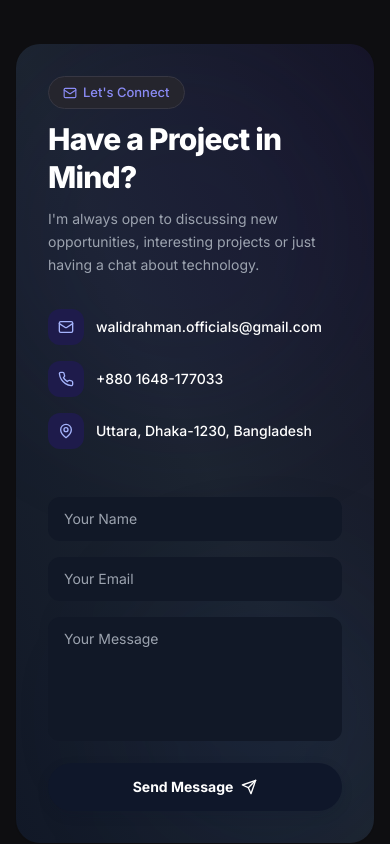
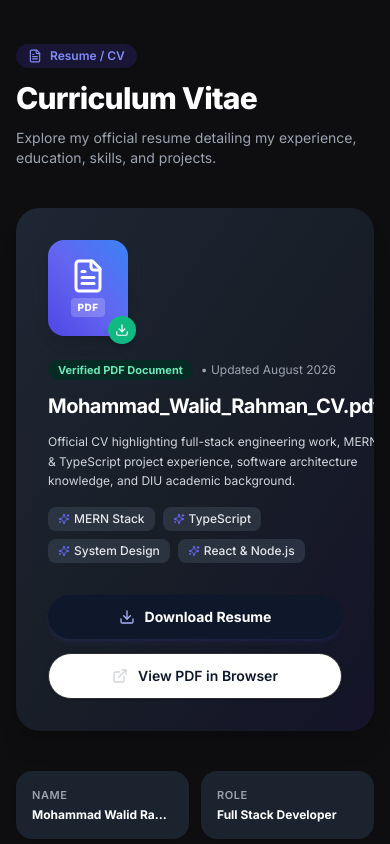
Before and after one commit to 10bitsofwalid/Mohammad-Walid-Rahman, a React (Vite) app in the folder frontend/: page / in a window 390 px wide. Shown: the part 10960-11804 px from the top of the page. Built offline with nearby package versions, Linux system fonts and the light colour scheme; no server answers.

Commit message:
added resume section

```diff
--- a/frontend/src/App.tsx
+++ b/frontend/src/App.tsx
@@ -16,6 +16,9 @@ import { ShieldCheck } from 'lucide-react';
 // Dynamic lazy imports for non-critical sections & admin suite
 const BeyondCodeSection = lazy(() =>
   import('./components/sections/BeyondCodeSection').then((m) => ({ default: m.BeyondCodeSection }))
+);
+const ResumeSection = lazy(() =>
+  import('./components/sections/ResumeSection').then((m) => ({ default: m.ResumeSection }))
 );
 const ContactSection = lazy(() =>
   import('./components/sections/ContactSection').then((m) => ({ default: m.ContactSection }))
@@ -77,6 +80,10 @@ export const App: React.FC = () => {
       </Suspense>
 
       <Suspense fallback={<SectionFallback />}>
+        <ResumeSection />
+      </Suspense>
+
+      <Suspense fallback={<SectionFallback />}>
         <ContactSection />
       </Suspense>
 
--- a/frontend/src/assets/index.ts
+++ b/frontend/src/assets/index.ts
@@ -5,6 +5,7 @@ import chatapp from './chatapp.png';
 import budgettracker from './budgettracker.png';
 import certificate1 from './certificate1.png';
 import certificate2 from './certificate2.png';
+import resumePdf from './Mohammad_Walid_Rahman_CV.pdf';
 
 export const ASSETS = {
   logo: '/favicon.svg',
@@ -15,4 +16,5 @@ export const ASSETS = {
   budgettracker,
   certificate1,
   certificate2,
+  resumePdf,
 } as const;
--- a/frontend/src/components/sections/HeroSection.tsx
+++ b/frontend/src/components/sections/HeroSection.tsx
@@ -59,7 +59,14 @@ export const HeroSection: React.FC = () => {
               <ArrowRight className="w-4 h-4" />
             </a>
 
-            <a href="#contact" className="light-pill-btn hover:no-underline">
+            <a
+              href={ASSETS.resumePdf}
+              download="Mohammad_Walid_Rahman_CV.pdf"
+              target="_blank"
+              rel="noopener noreferrer"
+              className="light-pill-btn hover:no-underline"
+              aria-label="Download Resume PDF"
+            >
               <span>Download Resume</span>
               <Download className="w-4 h-4 text-gray-500 dark:text-gray-400" />
             </a>
--- /dev/null
+++ b/frontend/src/components/sections/ResumeSection.tsx
@@ -0,0 +1,131 @@
+import React from 'react';
+import { PORTFOLIO_DATA } from '../../constants';
+import { FileText, Download, ExternalLink, Sparkles } from 'lucide-react';
+
+export const ResumeSection: React.FC = () => {
+  const { resume } = PORTFOLIO_DATA;
+
+  return (
+    <section
+      id="resume"
+      aria-labelledby="resume-heading"
+      className="py-20 px-4 sm:px-6 lg:px-8 max-w-7xl mx-auto"
+    >
+      {/* Header Badge & Title */}
+      <div className="flex flex-col items-start space-y-3 mb-10">
+        <div className="inline-flex items-center gap-2 px-3 py-1 rounded-full text-xs font-semibold bg-indigo-50 dark:bg-indigo-950/60 text-indigo-600 dark:text-indigo-400 border border-indigo-200 dark:border-indigo-800/60 shadow-xs">
+          <FileText className="w-3.5 h-3.5" aria-hidden="true" />
+          <span>{resume.badge}</span>
+        </div>
+
+        <h2
+          id="resume-heading"
+          className="text-3xl sm:text-4xl font-extrabold text-[#0F172A] dark:text-white tracking-tight"
+        >
+          {resume.title}
+        </h2>
+        <p className="text-sm sm:text-base text-gray-500 dark:text-gray-400 max-w-2xl">
+          {resume.subtitle}
+        </p>
+      </div>
+
+      {/* Main Download Card */}
+      <div className="relative bg-gradient-to-br from-indigo-50/80 via-white to-blue-50/60 dark:from-gray-800/90 dark:via-gray-800/60 dark:to-indigo-950/40 border border-gray-200/80 dark:border-gray-700/80 rounded-3xl p-8 sm:p-10 shadow-xl overflow-hidden mb-10 group">
+        {/* Soft Ambient Glow in Background */}
+        <div className="absolute top-0 right-0 w-80 h-80 bg-indigo-500/10 dark:bg-indigo-500/15 rounded-full blur-3xl pointer-events-none -z-10" />
+        <div className="absolute bottom-0 left-10 w-60 h-60 bg-blue-500/10 dark:bg-blue-500/10 rounded-full blur-2xl pointer-events-none -z-10" />
+
+        <div className="flex flex-col lg:flex-row lg:items-center justify-between gap-8">
+          {/* Left Side: Document Meta & Summary */}
+          <div className="flex flex-col sm:flex-row items-start gap-6">
+            {/* PDF File Icon Graphic */}
+            <div className="relative shrink-0">
+              <div className="w-20 h-24 rounded-2xl bg-gradient-to-tr from-indigo-600 via-indigo-500 to-blue-500 text-white flex flex-col items-center justify-center shadow-lg group-hover:scale-105 transition-transform duration-300">
+                <FileText className="w-9 h-9" />
+                <span className="text-[10px] font-extrabold tracking-wider mt-1 px-1.5 py-0.5 rounded bg-white/20 uppercase">
+                  PDF
+                </span>
+              </div>
+              <div className="absolute -bottom-2 -right-2 w-7 h-7 rounded-full bg-emerald-500 text-white flex items-center justify-center shadow-md border-2 border-white dark:border-gray-800">
+                <Download className="w-3.5 h-3.5" />
+              </div>
+            </div>
+
+            {/* Document Details */}
+            <div className="space-y-3 max-w-xl text-left">
+              <div className="flex flex-wrap items-center gap-2">
+                <span className="px-2.5 py-0.5 rounded-full text-[11px] font-bold bg-emerald-100 dark:bg-emerald-950/80 text-emerald-700 dark:text-emerald-300 border border-emerald-200 dark:border-emerald-800/80">
+                  Verified PDF Document
+                </span>
+                <span className="text-xs text-gray-400 dark:text-gray-400">
+                  • Updated {resume.lastUpdated}
+                </span>
+              </div>
+
+              <h3 className="text-xl sm:text-2xl font-bold text-[#0F172A] dark:text-white tracking-tight">
+                {resume.fileName}
+              </h3>
+
+              <p className="text-xs sm:text-sm text-gray-600 dark:text-gray-300 leading-relaxed">
+                Official CV highlighting full-stack engineering work, MERN & TypeScript project experience, software architecture knowledge, and DIU academic background.
+              </p>
+
+              <div className="flex flex-wrap gap-2 pt-1">
+                {['MERN Stack', 'TypeScript', 'System Design', 'React & Node.js'].map((tag, idx) => (
+                  <span
+                    key={idx}
+                    className="inline-flex items-center gap-1 px-2.5 py-1 rounded-lg text-xs font-medium bg-white/80 dark:bg-gray-700/60 text-gray-700 dark:text-gray-200 border border-gray-200 dark:border-gray-600"
+                  >
+                    <Sparkles className="w-3 h-3 text-indigo-500" />
+                    <span>{tag}</span>
+                  </span>
+                ))}
+              </div>
+            </div>
+          </div>
+
+          {/* Right Side: Action Buttons */}
+          <div className="flex flex-col sm:flex-row lg:flex-col gap-3.5 shrink-0 justify-center">
+            <a
+              href={resume.fileUrl}
+              download={resume.fileName}
+              className="dark-pill-btn text-sm px-6 py-3 hover:no-underline inline-flex items-center justify-center gap-2.5 shadow-md hover:shadow-indigo-500/2 shadow-indigo-500/10 group/btn"
+              aria-label="Download Resume PDF"
+            >
+              <Download className="w-4 h-4 text-indigo-300 group-hover/btn:translate-y-0.5 transition-transform" />
+              <span className="font-bold">Download Resume</span>
+            </a>
+
+            <a
+              href={resume.fileUrl}
+              target="_blank"
+              rel="noopener noreferrer"
+              className="light-pill-btn text-sm px-6 py-3 hover:no-underline inline-flex items-center justify-center gap-2.5"
+              aria-label="View Resume PDF in Browser"
+            >
+              <ExternalLink className="w-4 h-4 text-gray-600 dark:text-gray-300" />
+              <span>View PDF in Browser</span>
+            </a>
+          </div>
+        </div>
+      </div>
+
+      {/* Highlights Summary Grid */}
+      <div className="grid grid-cols-2 sm:grid-cols-3 lg:grid-cols-5 gap-3">
+        {resume.highlights.map((item, idx) => (
+          <div
+            key={idx}
+            className="bg-white dark:bg-gray-800/80 border border-gray-100 dark:border-gray-700/80 rounded-2xl p-4 text-left shadow-xs hover:border-indigo-200 dark:hover:border-indigo-800 transition-colors"
+          >
+            <div className="text-[11px] font-semibold text-gray-400 dark:text-gray-400 uppercase tracking-wider">
+              {item.label}
+            </div>
+            <div className="text-xs sm:text-sm font-bold text-[#0F172A] dark:text-white mt-1 truncate">
+              {item.value}
+            </div>
+          </div>
+        ))}
+      </div>
+    </section>
+  );
+};
--- a/frontend/src/components/sections/index.ts
+++ b/frontend/src/components/sections/index.ts
@@ -6,4 +6,5 @@ export * from './ExperienceSection';
 export * from './GitHubSection';
 export * from './CertificatesSection';
 export * from './BeyondCodeSection';
+export * from './ResumeSection';
 export * from './ContactSection';
--- a/frontend/src/constants/index.ts
+++ b/frontend/src/constants/index.ts
@@ -239,4 +239,20 @@ export const PORTFOLIO_DATA = {
       },
     ],
   },
+
+  resume: {
+    badge: 'Resume / CV',
+    title: 'Curriculum Vitae',
+    subtitle: 'Explore my official resume detailing my experience, education, skills, and projects.',
+    fileUrl: ASSETS.resumePdf,
+    fileName: 'Mohammad_Walid_Rahman_CV.pdf',
+    lastUpdated: 'August 2026',
+    highlights: [
+      { label: 'Name', value: 'Mohammad Walid Rahman' },
+      { label: 'Role', value: 'Full Stack Developer' },
+      { label: 'Education', value: 'BSc in Software Engineering (DIU)' },
+      { label: 'Location', value: 'Dhaka, Bangladesh' },
+      { label: 'Availability', value: 'Open to Internship / Full-time' },
+    ],
+  },
 } as const;
--- a/frontend/src/router/routes.ts
+++ b/frontend/src/router/routes.ts
@@ -14,6 +14,8 @@ export const NAV_ROUTES: RouteItem[] = [
   { id: 'education', label: 'Education', path: '#education', isSectionLink: true },
   { id: 'github', label: 'GitHub Activity', path: '#github', isSectionLink: true },
   { id: 'certificates', label: 'Certificates', path: '#certificates', isSectionLink: true },
+  { id: 'beyond-code', label: 'Beyond Code', path: '#beyond-code', isSectionLink: true },
+  { id: 'resume', label: 'Resume', path: '#resume', isSectionLink: true },
   { id: 'contact', label: 'Contact', path: '#contact', isSectionLink: true },
 ];
 
```
Also changed, not shown: 1 other file (tests, documents, lock files or other folders).
